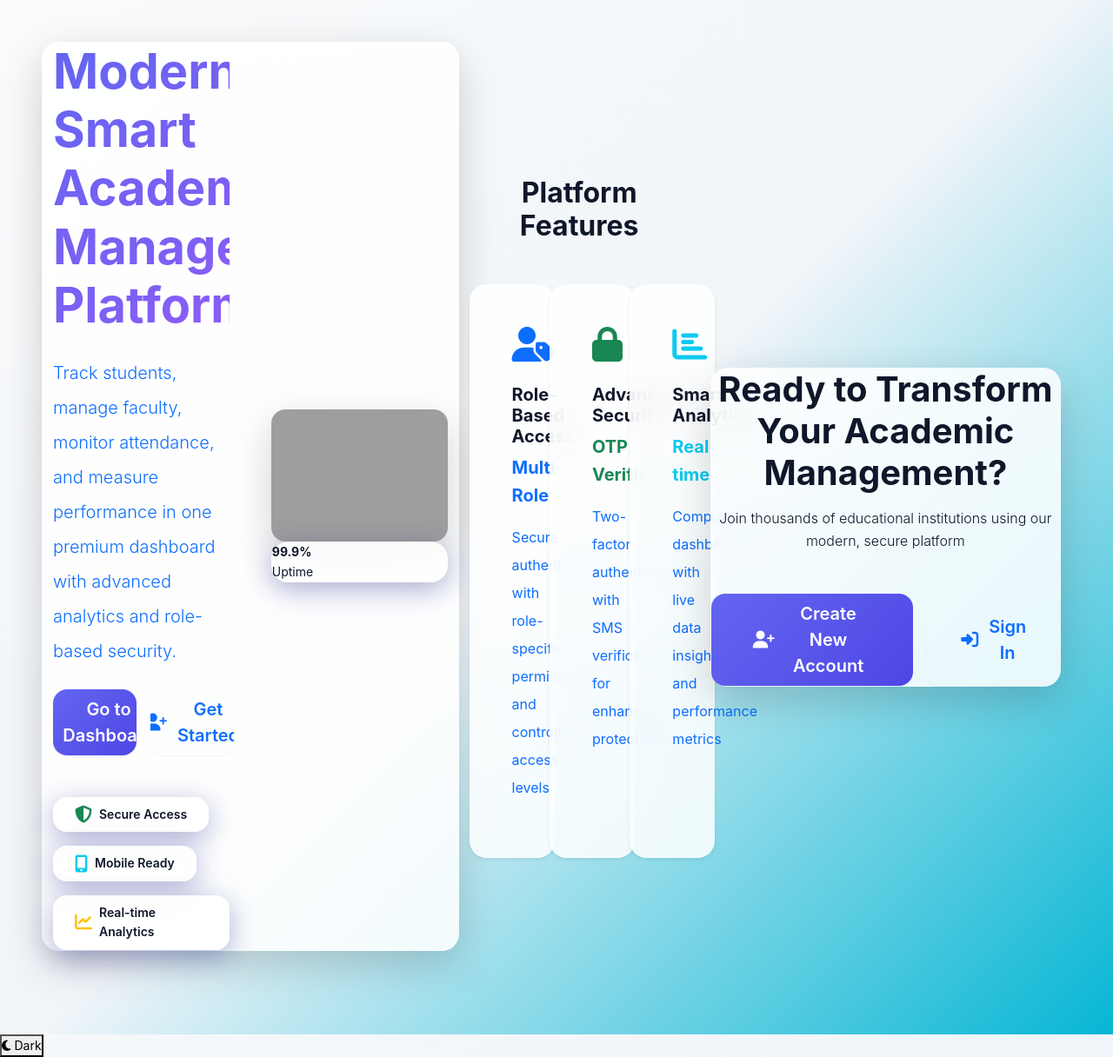
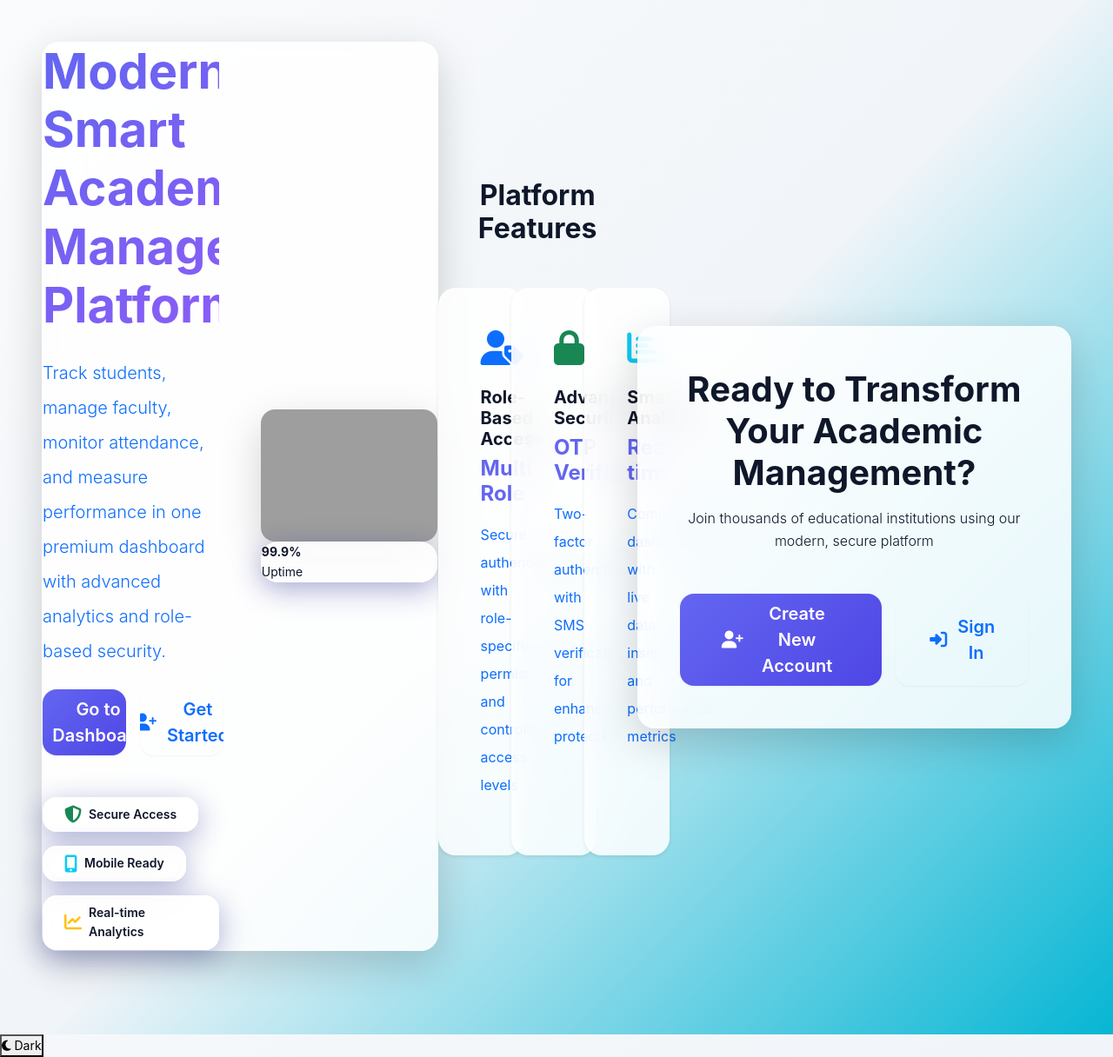
Before and after one commit to DarshanNaina/SMART-MANAGEMENT, a Django app: page / in a window 1280 px wide. Shown: the whole page at 87% size. Run offline with Django 5.2, Linux system fonts and the light colour scheme; grey boxes are pictures that could not be loaded.

Commit message:
updated UI

```diff
--- a/templates/accounts/home.html
+++ b/templates/accounts/home.html
@@ -4,7 +4,6 @@
 {% block content %}
 <!-- Hero Section -->
 <section class="hero-section glass-card mb-5 shadow-lg" data-aos="fade-up">
-    <div class="container-fluid">
     <div class="row align-items-center g-5">
         <div class="col-lg-6">
             <div class="hero-content">
@@ -12,10 +11,10 @@
                 <p class="lead text-primary mb-4 lh-lg">Track students, manage faculty, monitor attendance, and measure performance in one premium dashboard with advanced analytics and role-based security.</p>
 
                 <div class="d-flex flex-column flex-md-row gap-3 mb-5">
-                        <a href="{% url 'accounts:redirect_dashboard' %}" class="btn btn-primary btn-lg px-5 fw-semibold" role="button">
+                    <a href="{% url 'accounts:redirect_dashboard' %}" class="btn btn-primary btn-lg px-5 fw-semibold">
                         <i class="fas fa-rocket me-2"></i>Go to Dashboard
                     </a>
-                        <a href="{% url 'accounts:register' %}" class="btn btn-outline-primary btn-lg px-5 fw-semibold" role="button">
+                    <a href="{% url 'accounts:register' %}" class="btn btn-outline-primary btn-lg px-5 fw-semibold">
                         <i class="fas fa-user-plus me-2"></i>Get Started
                     </a>
                 </div>
@@ -39,7 +38,7 @@
 
         <div class="col-lg-6">
             <div class="hero-image-container">
-                    <img src="https://images.unsplash.com/photo-1523240795612-9a054b0db644?q=80&w=1200&auto=format&fit=crop" class="img-fluid rounded-4 shadow-lg" alt="Modern academic management dashboard" data-aos="zoom-in" data-aos-delay="200">
+                <img src="https://images.unsplash.com/photo-1523240795612-9a054b0db644?q=80&w=1200&auto=format&fit=crop" class="img-fluid rounded-4 shadow-lg" alt="Education hero" data-aos="zoom-in" data-aos-delay="200">
                 <div class="image-overlay">
                     <div class="stat-bubble glass-card">
                         <div class="stat-number fw-bold">99.9%</div>
@@ -49,23 +48,21 @@
             </div>
         </div>
     </div>
-    </div>
 </section>
 
 <!-- Features Section -->
 <section class="features-section py-5">
-    <div class="container-fluid">
     <h2 class="h2 fw-bold text-center mb-5 text-primary">Platform Features</h2>
     <div class="row g-4">
         <!-- Feature Card 1 -->
         <div class="col-md-4" data-aos="fade-up" data-aos-delay="50">
             <div class="glass-card feature-card h-100 p-5 text-center shadow-sm hover-lift">
                 <div class="card-icon mb-4">
-                        <i class="fas fa-user-tag fs-1 text-primary" aria-hidden="true"></i>
+                    <i class="fas fa-user-tag fs-1 text-primary"></i>
                 </div>
-                    <h3 class="card-title fw-bold mb-2 fs-5 text-primary">Role-Based Access</h3>
+                <h5 class="card-title fw-bold mb-2 fs-5 text-primary">Role-Based Access</h5>
                 <div class="card-value mb-3">
-                        <p class="text-primary fw-bold fs-5">{{ request.user.role|default:"Multi-Role" }}</p>
+                    <h3 class="text-primary fw-bold">{{ request.user.role|default:"Multi-Role" }}</h3>
                 </div>
                 <p class="text-primary fs-6 lh-lg">Secure authentication with role-specific permissions and controlled access levels</p>
             </div>
@@ -75,11 +72,11 @@
         <div class="col-md-4" data-aos="fade-up" data-aos-delay="100">
             <div class="glass-card feature-card h-100 p-5 text-center shadow-sm hover-lift">
                 <div class="card-icon mb-4">
-                        <i class="fas fa-lock fs-1 text-success" aria-hidden="true"></i>
+                    <i class="fas fa-lock fs-1 text-success"></i>
                 </div>
-                    <h3 class="card-title fw-bold mb-2 fs-5 text-primary">Advanced Security</h3>
+                <h5 class="card-title fw-bold mb-2 fs-5 text-primary">Advanced Security</h5>
                 <div class="card-value mb-3">
-                        <p class="text-success fw-bold fs-5">OTP Verified</p>
+                    <h3 class="text-success fw-bold">OTP Verified</h3>
                 </div>
                 <p class="text-primary fs-6 lh-lg">Two-factor authentication with SMS verification for enhanced protection</p>
             </div>
@@ -89,14 +86,13 @@
         <div class="col-md-4" data-aos="fade-up" data-aos-delay="150">
             <div class="glass-card feature-card h-100 p-5 text-center shadow-sm hover-lift">
                 <div class="card-icon mb-4">
-                        <i class="fas fa-chart-bar fs-1 text-info" aria-hidden="true"></i>
+                    <i class="fas fa-chart-bar fs-1 text-info"></i>
                 </div>
-                    <h3 class="card-title fw-bold mb-2 fs-5 text-primary">Smart Analytics</h3>
+                <h5 class="card-title fw-bold mb-2 fs-5 text-primary">Smart Analytics</h5>
                 <div class="card-value mb-3">
-                        <p class="text-info fw-bold fs-5">Real-time</p>
+                    <h3 class="text-info fw-bold">Real-time</h3>
                 </div>
                 <p class="text-primary fs-6 lh-lg">Comprehensive dashboards with live data insights and performance metrics</p>
-                </div>
             </div>
         </div>
     </div>
@@ -104,22 +100,20 @@
 
 <!-- Call to Action Section -->
 <section class="cta-section py-5 mt-4">
-    <div class="container-fluid">
-        <div class="glass-card cta-card shadow-lg text-center" data-aos="fade-up">
+    <div class="glass-card cta-card p-5 shadow-lg text-center" data-aos="fade-up">
         <div class="cta-content">
             <h2 class="h1 fw-bold mb-3 text-primary">Ready to Transform Your Academic Management?</h2>
             <p class="lead text-primary fs-6 mb-5">Join thousands of educational institutions using our modern, secure platform</p>
 
             <div class="d-flex flex-column flex-md-row gap-3 justify-content-center">
-                    <a href="{% url 'accounts:register' %}" class="btn btn-primary btn-lg px-5 fw-semibold" role="button">
+                <a href="{% url 'accounts:register' %}" class="btn btn-primary btn-lg px-5 fw-semibold">
                     <i class="fas fa-user-plus me-2"></i>Create New Account
                 </a>
-                    <a href="{% url 'accounts:login' %}" class="btn btn-outline-primary btn-lg px-5 fw-semibold" role="button">
+                <a href="{% url 'accounts:login' %}" class="btn btn-outline-primary btn-lg px-5 fw-semibold">
                     <i class="fas fa-sign-in-alt me-2"></i>Sign In
                 </a>
             </div>
         </div>
     </div>
-    </div>
 </section>
 {% endblock %}
```
Lines whose indentation alone changed are shown as unchanged.
